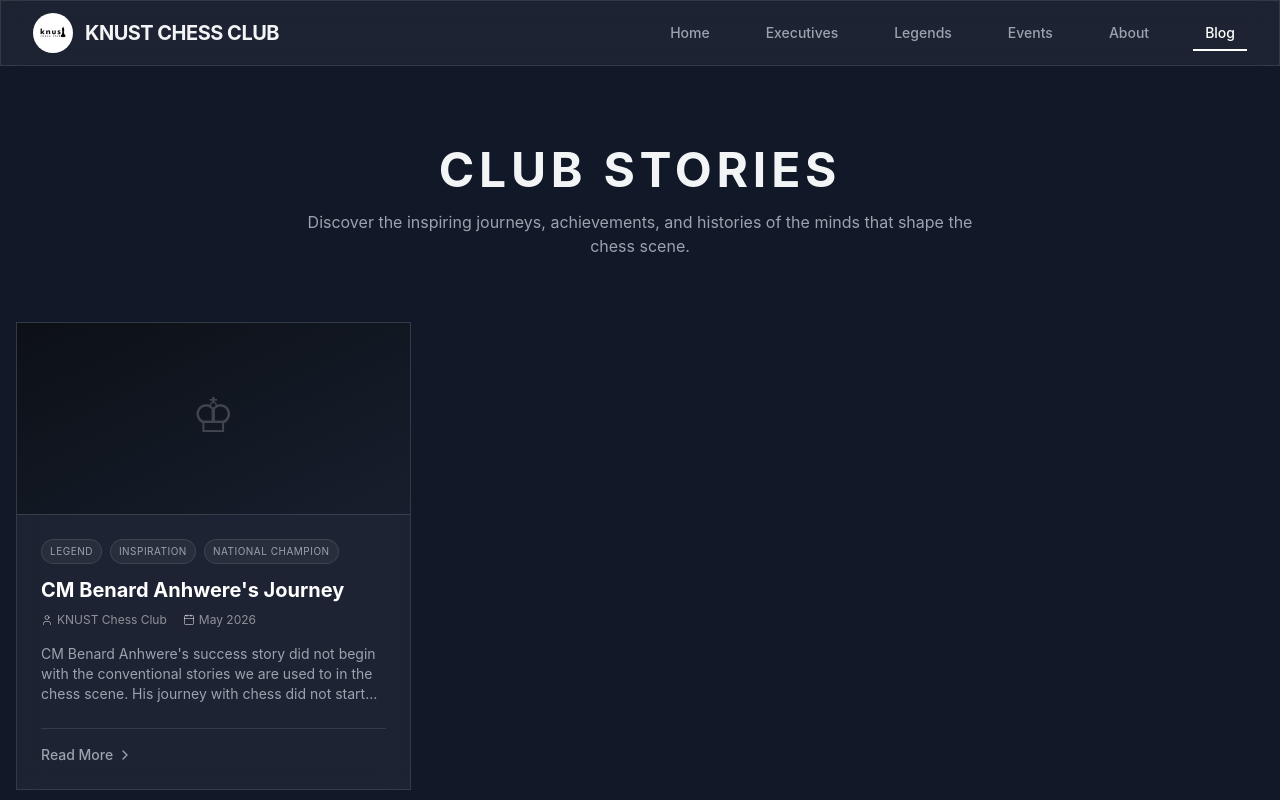
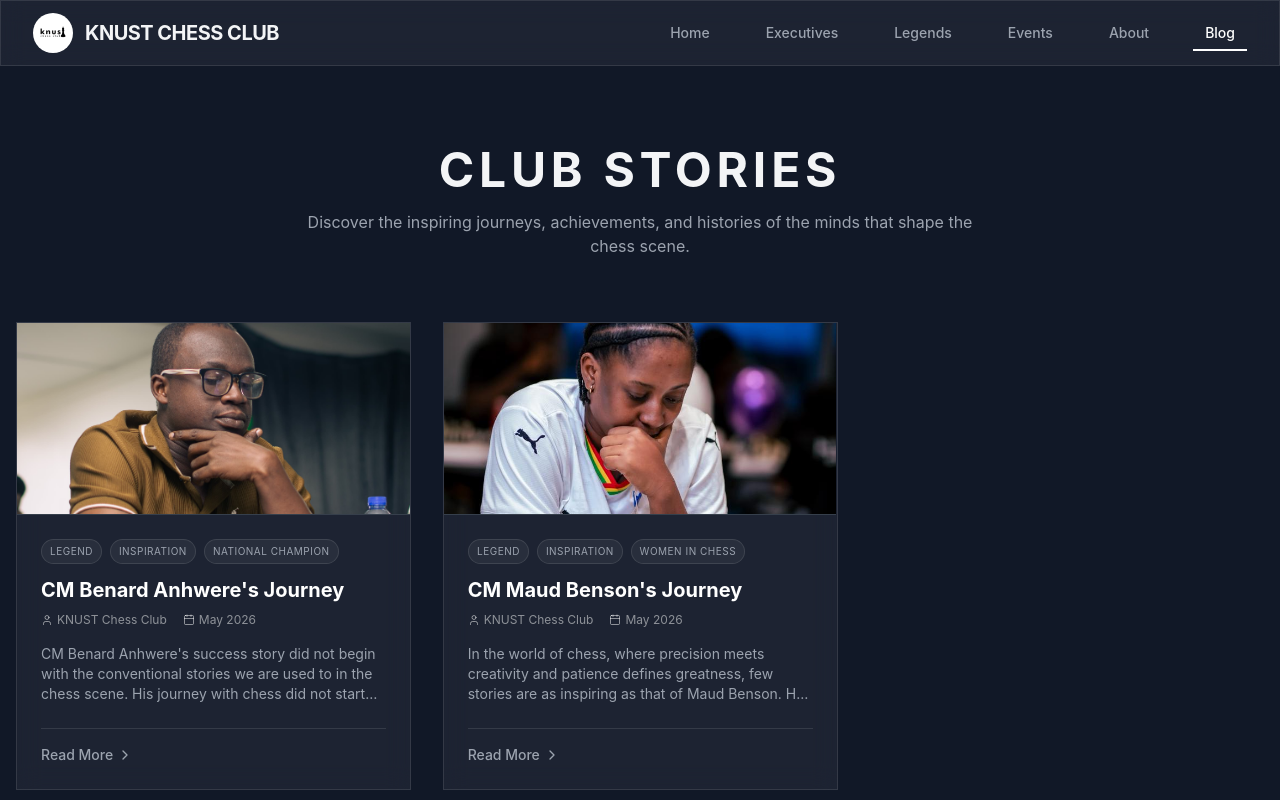
Before and after one commit to ALpatson/knust_chess_website, a React (Vite) app: page /blog in a window 1280 px wide. Shown: the top 800 px of the page. Built offline with nearby package versions, Linux system fonts and the light colour scheme.

Commit message:
Add Maud Benson and Benard Anhwere profiles to Club Stories

```diff
--- a/src/pages/Blog.jsx
+++ b/src/pages/Blog.jsx
@@ -15,8 +15,35 @@ const blogPosts = [
       "A fun fact about CM Anhwere is that he can teach himself anything. Fueled by his love for languages, he has taught himself to speak French, Spanish and is currently trying to add Mandarin Chinese to the list. Moreover, after studying civil engineering at KNUST, he works as a water resources engineer.",
       "From teaching himself chess at sixteen to becoming the national champion, his next dream is to defeat a grandmaster in an over-the-board classical game."
     ],
-    image: null,
+    image: "/blogs/CM Benard.jpeg",
     tags: ["Legend", "Inspiration", "National Champion"]
+  },
+  {
+    id: 2,
+    title: "CM Maud Benson's Journey",
+    author: "KNUST Chess Club",
+    date: "May 2026",
+    summary: "In the world of chess, where precision meets creativity and patience defines greatness, few stories are as inspiring as that of Maud Benson. Her journey, from a curious teenager discovering the game to becoming a two-time West African women’s champion...",
+    content: [
+      "In the world of chess, where precision meets creativity and patience defines greatness, few stories are as inspiring as that of Maud Benson. Her journey, from a curious teenager discovering the game to becoming a two-time West African women’s champion, reflects discipline, passion, and a drive to excel beyond boundaries.",
+      "Early Foundations",
+      "Maud’s academic journey began at the prestigious Achimota School, one of Ghana’s most respected institutions known for nurturing well-rounded individuals. There, she pursued General Science, laying a strong analytical foundation that would later complement her chess skills.",
+      "Her interest in chess began at the age of 14, not through formal training, but through extracurricular activities during her middle school years. What started as a casual engagement soon evolved into a deep passion. Like many great players, Maud didn’t just learn the rules, she learned to think, to anticipate, and to strategize.",
+      "Rising Through the Ranks",
+      "Every chess player has defining moments, and for Maud, one stands above the rest: representing Ghana on the international stage. Wearing national colors and competing globally is not just an achievement, it’s a statement of excellence and national pride.",
+      "Her dedication and consistent performance earned her one of the most remarkable accomplishments in her career: becoming a two-time West African Women’s Chess Champion. This achievement places her among the elite players in the region and highlights her as a key figure in African chess.",
+      "Beyond the Chessboard",
+      "Maud is not just a chess player she is a multifaceted individual balancing both technical and creative pursuits. Currently, she is undergoing training with the Reliability Engineering team at Cargill Cocoa, where she applies her knowledge from her Mechanical Engineering studies in a real-world industrial setting.",
+      "At the same time, she continues to compete in chess and contribute to the chess community through content creation. This blend of engineering, competitive play, and content creation reflects a modern, dynamic approach to career building.",
+      "Where Chess Meets Creativity",
+      "One of the most fascinating aspects of Maud’s journey is how she integrates chess with technology and creativity. Beyond the board, she explores 3D modelling and design, showcasing her ability to think both logically and artistically.",
+      "This combination is rare, and powerful. Chess sharpens the mind, while creative design expands it. Together, they form a unique identity that sets her apart.",
+      "Inspiring the Next Generation",
+      "Maud Benson’s story is more than just personal success, it’s a source of inspiration for young people, especially girls in STEM and chess across Africa. She proves that you don’t have to choose between academics, creativity, and passion, you can excel in all.",
+      "Her journey reminds us that greatness often starts from simple beginnings: a school activity, a spark of curiosity, and the willingness to keep going."
+    ],
+    image: "/blogs/Maud_Benson.jpeg",
+    tags: ["Legend", "Inspiration", "Women in Chess"]
   }
 ];
 
```
Also changed, not shown: public/blogs/CM Benard.jpeg (added), public/blogs/Maud_Benson.jpeg (added).
